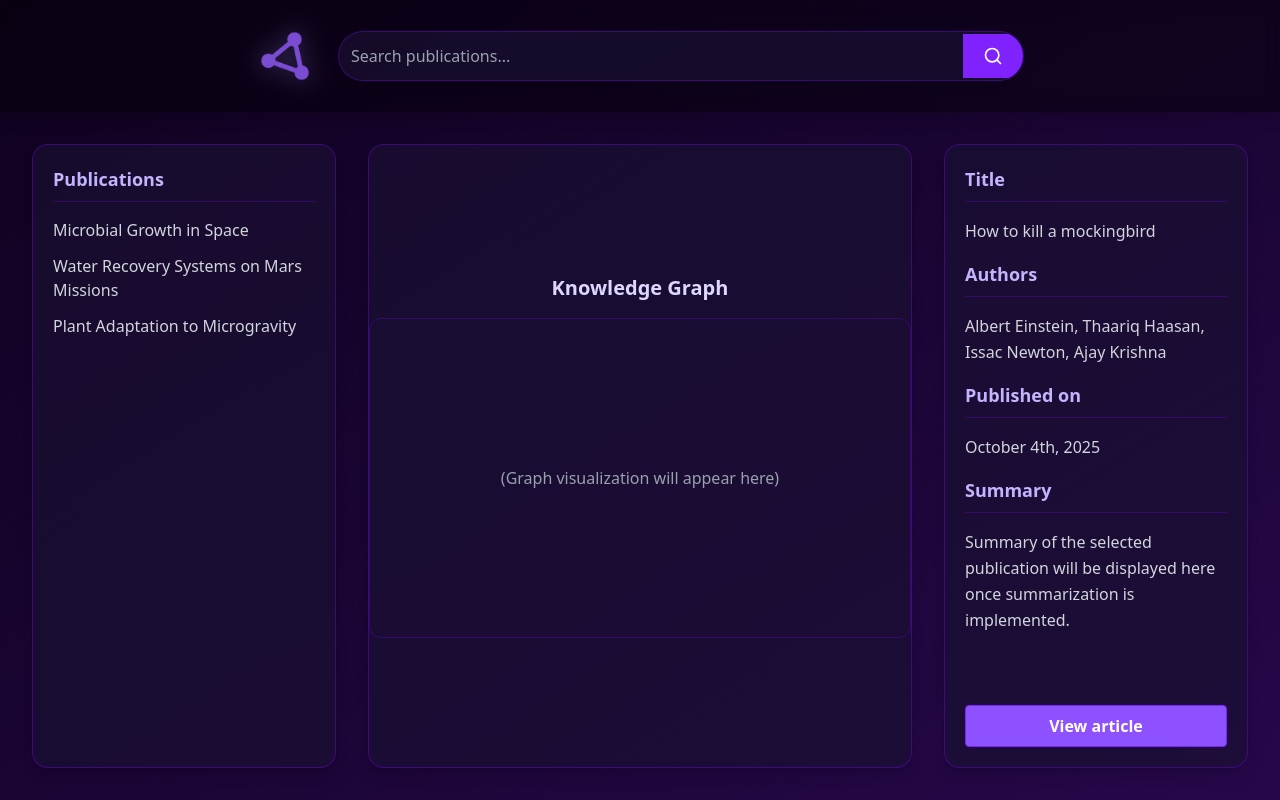
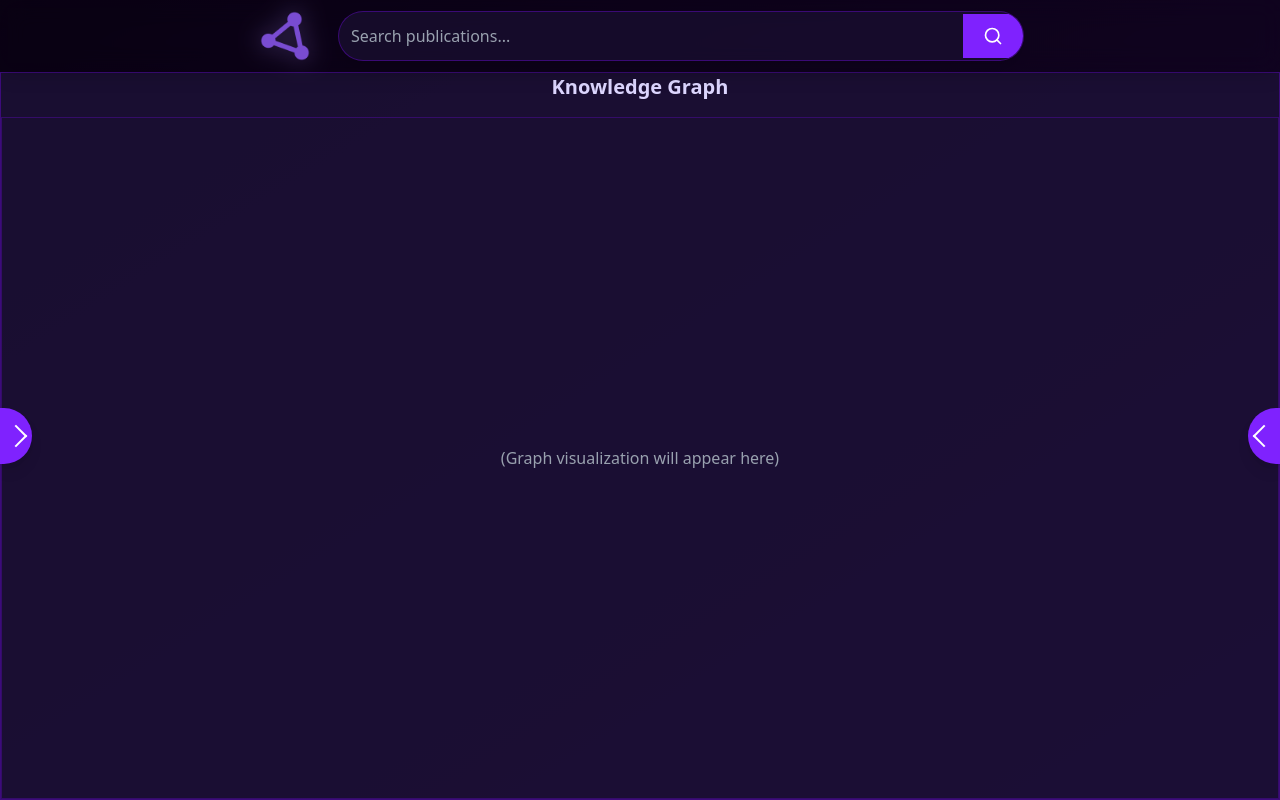
Before and after one commit to Ajay-Krishna00/CosmoGraph, a React (Vite) app: page /results in a window 1280 px wide. Built offline with nearby package versions, Linux system fonts and the light colour scheme.

Commit message:
Added floating sections

```diff
--- a/src/pages/Results.jsx
+++ b/src/pages/Results.jsx
@@ -3,6 +3,9 @@ import { Search } from "lucide-react";
 
 function Results() {
   const [search, setSearch] = useState("");
+
+  const [showPublications, setShowPublications] = useState(false);
+  const [showSummary, setShowSummary] = useState(false);
 
   const publications = [
     { title: "Microbial Growth in Space", link: "#" },
@@ -14,14 +17,27 @@ function Results() {
     console.log("Searching for:", search);
   };
 
+  const togglePublications = () => {
+    setShowPublications(!showPublications);
+  };
+
+  const toggleSummary = () => {
+    setShowSummary(!showSummary);
+  };
+
+  const headerHeight = 72; // approx height of header in px (you can adjust if needed)
+  const panelBaseClasses =
+    `fixed bg-[#1b1033]/90 p-5 rounded-2xl shadow-lg border border-violet-700/40 z-30 flex flex-col overflow-y-auto transition-all duration-300`;
+
   return (
-    <div className="min-h-screen bg-gradient-to-br from-[#0f021f] via-[#1a0533] to-[#26084a] text-gray-100 flex flex-col">
+    <div className="min-h-screen bg-gradient-to-br from-[#0f021f] via-[#1a0533] to-[#26084a] text-gray-100 flex flex-col relative">
 
-      {/* Header */}
-<header className="flex items-center justify-center p-6 bg-black/40 shadow-lg backdrop-blur-md">
+      {/* Floating Fixed Header */}
+      <header
+        style={{ height: headerHeight }}
+        className="fixed top-0 left-0 right-0 bg-black/40 shadow-lg backdrop-blur-md z-50 flex items-center justify-center px-6"
+      >
         <div className="flex items-center w-full max-w-3xl space-x-6">
-
-    {/* Logo - retains original shape */}
           <div className="bg-transparent p-1">
             <img
               src="/logo.png"
@@ -29,8 +45,6 @@ function Results() {
               className="h-14 object-contain drop-shadow-[0_0_12px_rgba(167,139,250,0.4)]"
             />
           </div>
-
-    {/* Search Bar */}
           <div className="flex items-center w-full bg-[#1b1033]/70 rounded-full overflow-hidden shadow-lg border border-violet-700/40">
             <input
               type="text"
@@ -49,12 +63,44 @@ function Results() {
         </div>
       </header>
 
+      {!showPublications && (
+        <button
+          onClick={togglePublications}
+          className="fixed top-1/2 left-0 z-40 bg-violet-600 hover:bg-violet-700 text-white font-bold rounded-r-full shadow-lg w-8 h-14 flex items-center justify-center cursor-pointer transform -translate-y-1/2"
+          aria-label="Expand Publications Panel"
+          title="Show Publications"
+          style={{ top: `calc(50% + ${headerHeight / 2}px)` }}
+        >
+          <span className="block w-4 h-4 border-t-2 border-r-2 border-white transform rotate-45" />
+        </button>
+      )}
 
-      {/* Main Content */}
-      <main className="flex flex-1 p-8 gap-8">
+      {!showSummary && (
+        <button
+          onClick={toggleSummary}
+          className="fixed top-1/2 right-0 z-40 bg-violet-600 hover:bg-violet-700 text-white font-bold rounded-l-full shadow-lg w-8 h-14 flex items-center justify-center cursor-pointer transform -translate-y-1/2"
+          aria-label="Expand Summary Panel"
+          title="Show Summary"
+          style={{ top: `calc(50% + ${headerHeight / 2}px)` }}
+        >
+          <span className="block w-4 h-4 border-t-2 border-l-2 border-white transform -rotate-45" />
+        </button>
+      )}
 
-        {/* Publications list */}
-        <aside className="w-1/4 bg-[#1b1033]/70 p-5 rounded-2xl shadow-lg border border-violet-700/40">
+      <aside
+        className={`fixed left-0 z-30 flex flex-col overflow-y-auto transition-all duration-300 ${
+          showPublications
+            ? "w-72 p-5"
+            : "w-0 p-0 bg-transparent border-0 shadow-none"
+        } ${showPublications ? panelBaseClasses : ""}`}
+        style={{
+          overflow: showPublications ? "auto" : "hidden",
+          top: headerHeight,
+          bottom: 0,
+        }}
+      >
+        {showPublications && (
+          <>
             <h2 className="text-lg font-semibold text-violet-300 mb-4 border-b border-violet-700/30 pb-2">
               Publications
             </h2>
@@ -70,20 +116,30 @@ function Results() {
                 </li>
               ))}
             </ul>
+            <button
+              onClick={togglePublications}
+              className="mt-auto bg-violet-500 hover:bg-violet-400 text-white font-bold py-2 px-4 rounded"
+            >
+              Close
+            </button>
+          </>
+        )}
       </aside>
 
-        {/* Knowledge Graph placeholder */}
-        <section className="flex-1 bg-[#1b1033]/70 rounded-2xl shadow-lg border border-violet-700/40 flex flex-col items-center justify-center">
-          <h2 className="text-xl font-semibold text-violet-200 mb-4">
-            Knowledge Graph
-          </h2>
-          <div className="w-full h-80 border border-violet-700/30 rounded-xl flex items-center justify-center text-gray-400">
-            (Graph visualization will appear here)
-          </div>
-        </section>
-
-        {/* Summary section */}
-        <aside className="w-1/4 bg-[#1b1033]/70 p-5 rounded-2xl shadow-lg border border-violet-700/40 flex flex-col">
+      <aside
+        className={`fixed right-0 z-30 flex flex-col overflow-y-auto transition-all duration-300 ${
+          showSummary
+            ? "w-80 p-5"
+            : "w-0 p-0 bg-transparent border-0 shadow-none"
+        } ${showSummary ? panelBaseClasses : ""}`}
+        style={{
+          overflow: showSummary ? "auto" : "hidden",
+          top: headerHeight,
+          bottom: 0,
+        }}
+      >
+        {showSummary && (
+          <>
             <h2 className="text-lg font-semibold text-violet-300 mb-4 border-b border-violet-700/30 pb-2">
               Title
             </h2>
@@ -101,25 +157,44 @@ function Results() {
             <h2 className="text-lg font-semibold text-violet-300 mb-4 border-b border-violet-700/30 pb-2">
               Published on
             </h2>
-          <p className="text-gray-300 leading-relaxed mb-4">
-            October 4th, 2025
-          </p>
+            <p className="text-gray-300 leading-relaxed mb-4">October 4th, 2025</p>
 
             <h2 className="text-lg font-semibold text-violet-300 mb-4 border-b border-violet-700/30 pb-2">
               Summary
             </h2>
             <p className="text-gray-300 leading-relaxed">
-            Summary of the selected publication will be displayed here once summarization is implemented.
+              Summary of the selected publication will be displayed here once
+              summarization is implemented.
             </p>
 
+            <div className="flex gap-4 mt-auto">
               <button
                 onClick={handleSearch}
-            className="mt-auto bg-violet-500 hover:bg-violet-400 text-white font-bold py-2 px-4 border border-violet-600 rounded"
+                className="flex-1 bg-violet-500 hover:bg-violet-400 text-white font-bold py-2 px-4 border border-violet-600 rounded"
               >
                 View article
               </button>
+              <button
+                onClick={toggleSummary}
+                className="flex-1 bg-violet-500 hover:bg-violet-400 text-white font-bold py-2 px-4 rounded"
+              >
+                Close
+              </button>
+            </div>
+          </>
+        )}
       </aside>
-      </main>
+
+      {/* Knowledge graph fills entire available area below fixed header with no margins */}
+      <section
+        style={{ top: headerHeight, bottom: 0, left: 0, right: 0 }}
+        className="fixed bg-[#1b1033]/90 shadow-lg border border-violet-700/40 flex flex-col items-center justify-center z-10"
+      >
+        <h2 className="text-xl font-semibold text-violet-200 mb-4">Knowledge Graph</h2>
+        <div className="flex-1 w-full border border-violet-700/30 flex items-center justify-center text-gray-400">
+          (Graph visualization will appear here)
+        </div>
+      </section>
     </div>
   );
 }
```
Lines whose indentation alone changed are shown as unchanged.
